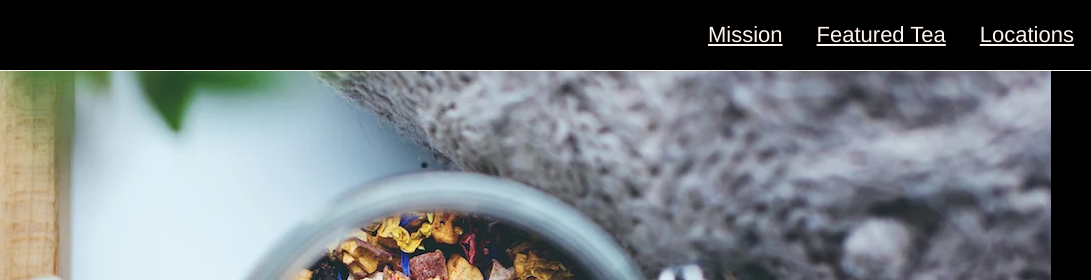
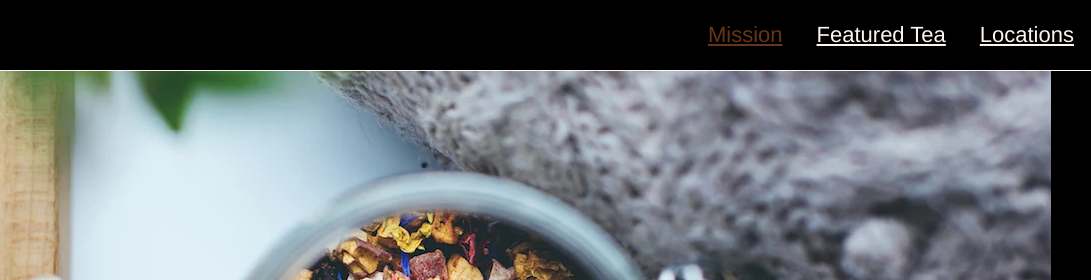
Before and after one commit to adnan-sheikh/tea-cozy, a plain HTML site: page index.html in a window 1280 px wide. In both pictures the pointer is over the link "Mission". Shown: the top 280 px of the page, 189-1280 px from the left. Drawn offline with Linux system fonts and the light colour scheme.

Commit message:
Added hover and active effects for nav links

```diff
--- a/resources/css/styles.css
+++ b/resources/css/styles.css
@@ -47,6 +47,10 @@ nav ul {
 
 nav ul a {
     color: seashell;
+}
+
+nav ul a:hover, a:active {
+    color: rgb(105, 52, 22);
 }
 
 /* Mission section */
```
